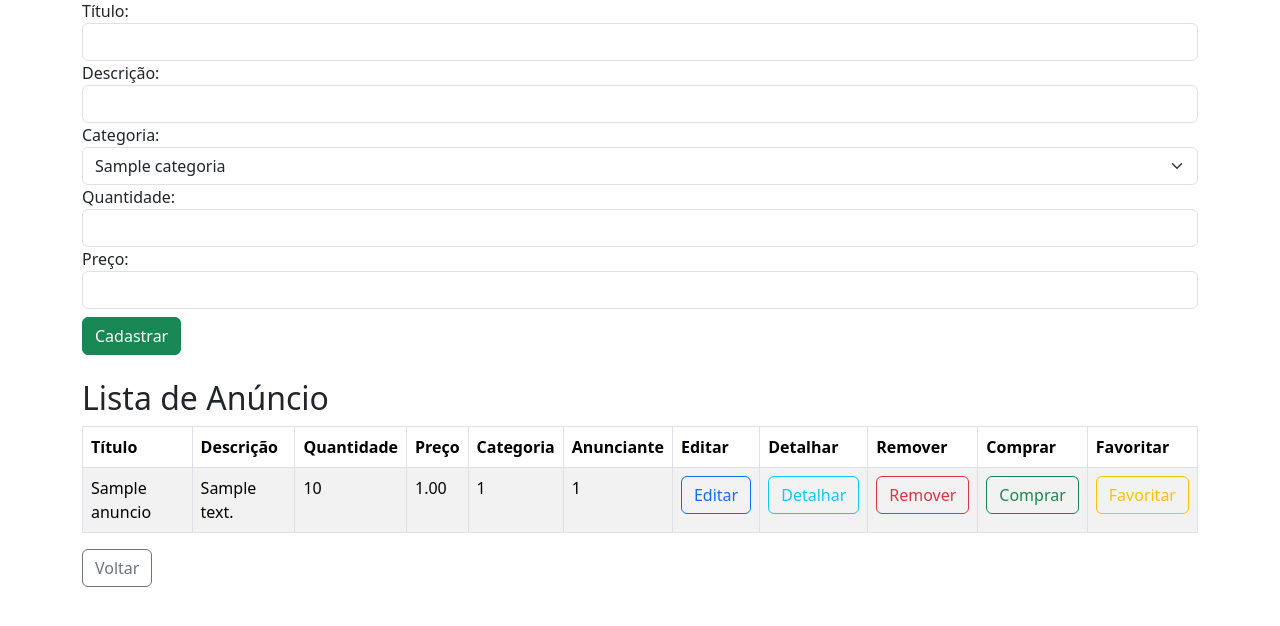
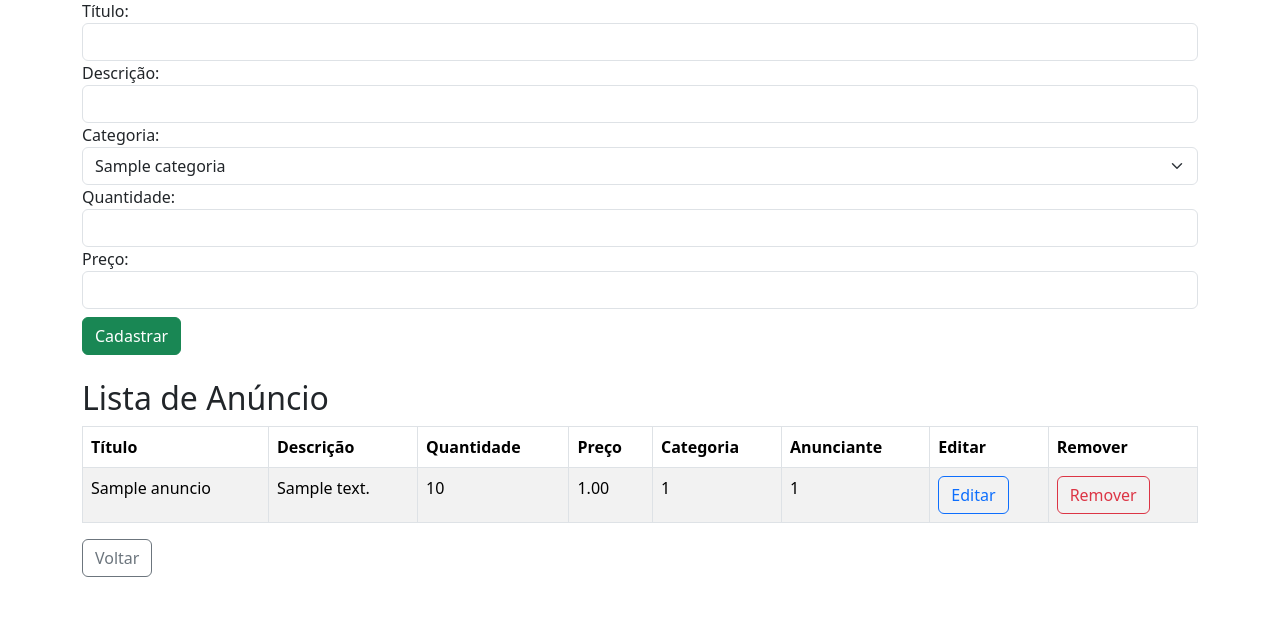
Before and after one commit to fabiokusaba/toledo-ecommerce, a Flask app: page /cadastro/anuncio in a window 1280 px wide. Shown: the part 71-697 px from the top of the page. Run offline with Flask 3, Linux system fonts and the light colour scheme; a user stored in the database is signed in; tables that the repository leaves empty hold one stand-in row (values such as "Sample post"); some libraries are stand-ins or nearby versions.

Commit message:
atualização: layout da página de anúncio

```diff
--- a/templates/anuncio.html
+++ b/templates/anuncio.html
@@ -61,10 +61,7 @@
                     <th>Categoria</th>
                     <th>Anunciante</th>
                     <th>Editar</th>
-                    <th>Detalhar</th>
                     <th>Remover</th>
-                    <th>Comprar</th>
-                    <th>Favoritar</th>
                 </tr>
             </thead>
             <tbody>
@@ -77,10 +74,7 @@
                         <td>{{ anuncio.categoria_id }}</td>
                         <td>{{ anuncio.usuario_id }}</td>
                         <td><a class="btn btn-outline-primary" href="/anuncio/editar/{{anuncio.id}}">Editar</a></td>
-                        <td><a class="btn btn-outline-info" href="/anuncio/detalhar/{{anuncio.id}}">Detalhar</a></td>
                         <td><a class="btn btn-outline-danger" href="/anuncio/remover/{{anuncio.id}}">Remover</a></td>
-                        <td><a class="btn btn-outline-success" href="/anuncio/comprar/{{anuncio.id}}">Comprar</a></td>
-                        <td><a class="btn btn-outline-warning" href="/anuncio/favoritar/{{anuncio.id}}">Favoritar</a></td>
                     </tr>
                 {% endfor %}
             </tbody>
```
